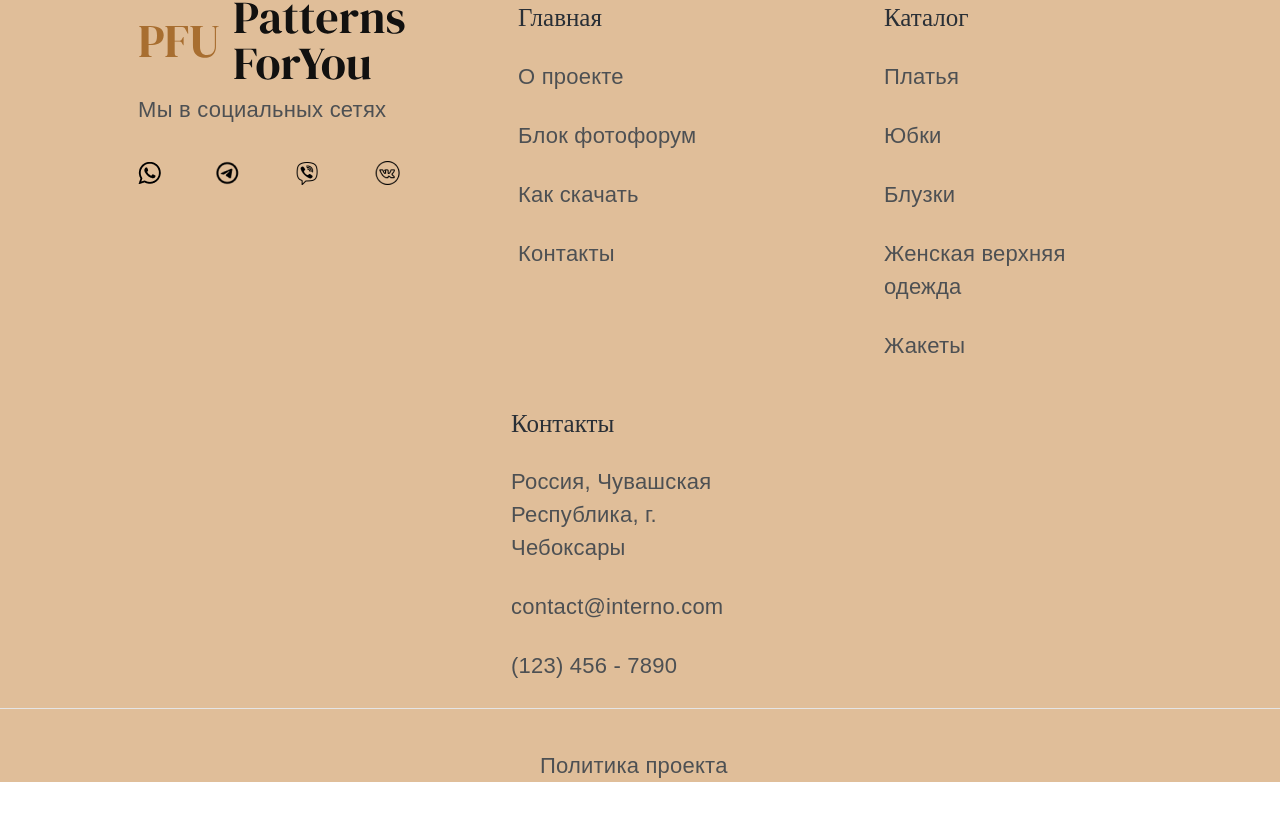
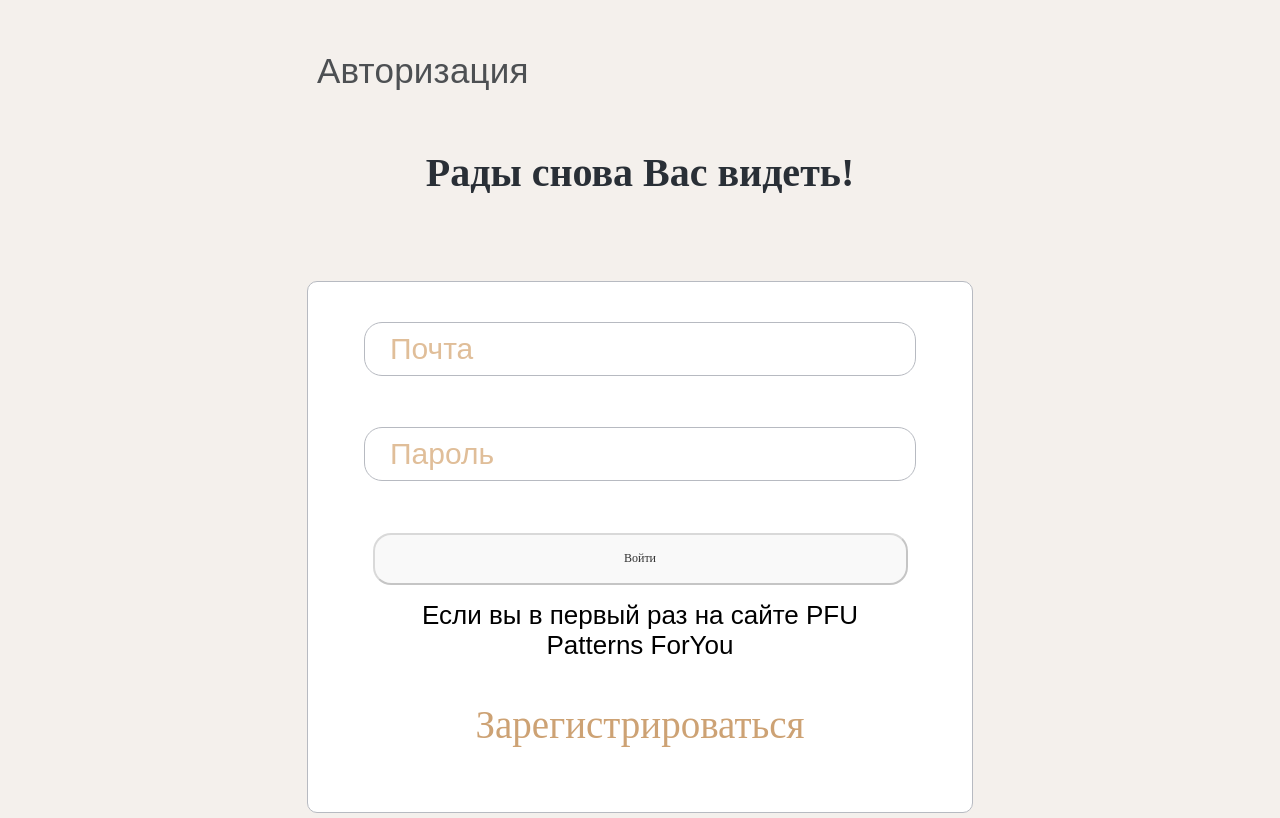
Before and after one commit to InnaRomanova/patterns-for-you, a React (Create React App) app: page /signin in a window 1280 px wide. Shown: the part 402-1220 px from the top of the page. Before the commit the page ends 1184 px from the top, so only its background shows below. Built offline with nearby package versions, Linux system fonts and the light colour scheme.

Commit message:
fix: signin

```diff
--- a/src/components/Login/SignIn.jsx
+++ b/src/components/Login/SignIn.jsx
@@ -5,10 +5,29 @@ import React from "react";
 import KatalogImageMobile from "../../images/Katalog-image-mobile.png";
 import KatalogImage from "../../images/Katalog-image.png";
 import { useMediaQuery } from "react-responsive";
+import { Link } from 'react-router-dom';
+import { useState, useEffect } from "react";
+import { isEmailValid, isPasswordValid, isEpmtyValid } from "../utils/validate";
 
 
-function SignIn() {
+function SignIn({ onLogin }) {
     const matchesMobile = useMediaQuery({ query: "(max-width: 999px)" });
+    const [email, setEmail] = useState('');
+    const [password, setPassword] = useState('');
+    const [isValidEmail, setIsValidEmail] = useState(false);
+    const [isValidPassword, setIsValidPassword] = useState(false);
+    const [isEpmty, setIsEpmty] = useState(false);
+
+    useEffect(() => {
+        isEmailValid(email) ? setIsValidEmail(true) : setIsValidEmail(false);
+        isPasswordValid(password) ? setIsValidPassword(true) : setIsValidPassword(false);
+        isEpmtyValid({ email, password }) ? setIsEpmty(true) : setIsEpmty(false);
+    }, [email, password])
+
+    function handleSubmit(e) {
+        e.preventDefault();
+        onLogin({ email, password })
+    }
 
 
     return (
@@ -18,6 +37,39 @@ function SignIn() {
                 {matchesMobile ? (<img src={KatalogImageMobile} className="katalogPatterns__image" />) :
                     (<img src={KatalogImage} className="katalogPatterns__image" />)}
             </div>
+
+            <div className="register">
+                <div className="katalogPatterns__block">
+                    <span className="katalogPatterns__navigate register__navigate">Авторизация</span>
+                </div>
+                {/*
+                <Link to="/">
+                    <img className="register__logo" src={Logo} alt="Логотип" /></Link> */}
+                <h2 className="register__title">Рады снова Вас видеть!</h2>
+
+                <form className="register__form" onSubmit={handleSubmit}>
+
+                    <input className="register__form-input"
+                        placeholder="Почта"
+                        value={email || ''}
+                        onChange={((event) => { setEmail(event.target.value) })}
+                        required />
+                    <span className={isValidEmail ? "register__span_hidden" : "register__span"}>Что-то пошло не так ...</span>
+
+                    <input className="register__form-input"
+                        placeholder="Пароль"
+                        type="password"
+                        value={password || ''}
+                        onChange={((event) => { setPassword(event.target.value) })}
+                        required />
+                    <span className={isValidPassword ? "register__span_hidden" : "register__span"}>Что-то пошло не так ...</span>
+
+                    {(isValidEmail && isValidPassword && isEpmty) ? (<button className="register__button-submit"
+                        type="submit">Войти</button>) : (<button className="register__button-submit_inactive" disabled>Войти</button>)}
+                    <div className="register__text">Если вы в первый раз на сайте PFU Patterns ForYou<Link to="/signup" className="register__enter">Зарегистрироваться</Link></div>
+
+                </form>
+            </div >
             <Footer />
         </>
     );
--- a/src/components/Register/SignUp.css
+++ b/src/components/Register/SignUp.css
@@ -1,6 +1,6 @@
 .register {
     margin: 0;
-    padding: 70px 307px 35px;
+    padding: 70px 307px 56px;
     background: #F4F0EC;
 }
 
@@ -26,7 +26,7 @@
     border: 1px solid #B7BAC1;
 }
 
-.form__span {
+.register__span {
     margin: 0 0 40px 0;
     padding: 0;
     font-style: normal;
@@ -38,7 +38,7 @@
 
 }
 
-.form__span_hidden {
+.register__span_hidden {
     opacity: 0;
     margin: 0 0 33px 0;
 }
@@ -51,6 +51,7 @@
     font-family: 'DM Serif Display', 'Regular', sans-serif;
     font-size: 30px;
     border-radius: 18px;
+    border: 1px solid #B7BAC1;
 }
 
 .register__form-input:focus {
@@ -63,3 +64,75 @@
     font-size: 30px;
     padding: 0 0 0 10px;
 }
+
+.register__button-submit {
+    margin: 0 0 40px;
+    padding: 0;
+    min-height: 52px;
+    background: #CDA274;
+    border-radius: 18px;
+    font-style: normal;
+    font-weight: 500;
+    font-size: 35px;
+    line-height: 125%;
+    text-align: center;
+    color: #FFFFFF;
+    width: 535px;
+    border: none;
+}
+
+.register__button-submit:hover {
+    opacity: 0.8;
+    cursor: pointer;
+}
+
+.register__button-submit_inactive {
+    width: 535px;
+    margin: 0 0 16px;
+    padding: 0;
+    min-height: 52px;
+    font-style: normal;
+    font-weight: 500;
+    font-size: 12px;
+    line-height: 15px;
+    text-align: center;
+    color: #000000;
+    background: #F8F8F8;
+    opacity: 0.8;
+    border-radius: 18px;
+}
+
+.register__text {
+    margin: 0;
+    padding: 0;
+    font-style: normal;
+    font-weight: 400;
+    font-size: 26px;
+    text-align: center;
+    color: black;
+    max-width: 459px;
+    font-family: 'DM Serif Display', 'Arial', sans-serif;
+    display: flex;
+    flex-direction: column;
+    gap: 40px;
+}
+
+.register__enter {
+    margin: 0 auto;
+    padding: 0;
+    font-style: normal;
+    font-weight: 400;
+    font-size: 39px;
+    line-height: 125%;
+    text-align: center;
+    color: #CDA274;
+    text-decoration: none;
+    min-width: 203px;
+    font-family: 'Jost';
+    height: 52px;
+}
+
+.register__enter:hover {
+    cursor: pointer;
+    opacity: 0.8;
+}
--- a/src/components/Register/SignUp.jsx
+++ b/src/components/Register/SignUp.jsx
@@ -10,7 +10,7 @@ import { isEmailValid, isNameValid, isPasswordValid, isEpmtyValid } from '../uti
 import { Link } from 'react-router-dom';
 
 
-function SignUp() {
+function SignUp({ onRegister }) {
     const matchesMobile = useMediaQuery({ query: "(max-width: 999px)" });
     const [name, setName] = useState('');
     const [email, setEmail] = useState('');
@@ -27,6 +27,11 @@ function SignUp() {
         isPasswordValid(password) ? setIsValidPassword(true) : setIsValidPassword(false);
         isEpmtyValid({ email, name, password }) ? setIsEpmty(true) : setIsEpmty(false);
     }, [email, name, password])
+
+    function handleSubmit(e) {
+        e.preventDefault();
+        onRegister({ name, email, password })
+    }
 
     return (
         <>
@@ -45,37 +50,36 @@ function SignUp() {
                     <img className="register__logo" src={Logo} alt="Логотип" /></Link> */}
                 <h2 className="register__title">Добро пожаловать!</h2>
 
-                <form className="register__form">
+                <form className="register__form" onSubmit={handleSubmit}>
                     <input className="register__form-input"
-                        placeholder="Ваше Имя"
+                        placeholder="Ваше имя"
                         value={name || ''}
                         onChange={((event) => { setName(event.target.value) })}
                         required />
-                    <span className={isValidName ? "form__span_hidden" : "form__span"}>Что-то пошло не так ...</span>
+                    <span className={isValidName ? "register__span_hidden" : "register__span"}>Что-то пошло не так ...</span>
 
-                    <label className="form__label">E-mail
-                        <input className="form__input"
+
+                    <input className="register__form-input"
+                        placeholder="Почта"
                         value={email || ''}
                         onChange={((event) => { setEmail(event.target.value) })}
                         required />
-                        <span className={isValidEmail ? "form__span_hidden" : "form__span"}>Что-то пошло не так ...</span>
-                    </label>
+                    <span className={isValidEmail ? "register__span_hidden" : "register__span"}>Что-то пошло не так ...</span>
 
-                    <label className="form__label">Пароль
-                        <input className="form__input"
+                    <input className="register__form-input"
+                        placeholder="Пароль"
                         type="password"
                         value={password || ''}
                         onChange={((event) => { setPassword(event.target.value) })}
                         required />
-                        <span className={isValidPassword ? "form__span_hidden" : "form__span"}>Что-то пошло не так ...</span>
-                    </label>
+                    <span className={isValidPassword ? "register__span_hidden" : "register__span"}>Что-то пошло не так ...</span>
 
-                    {(isValidEmail && isValidName && isValidPassword && isEpmty) ? (<button className="form__button-submit"
-                        type="submit">Зарегистрироваться</button>) : (<button className="form__button-submit_inactive" disabled>Зарегистрироваться</button>)}
-                    <div className="form__text">Уже зарегистрированы? <Link to="/signin" className="form__enter">Войти</Link></div>
+                    {(isValidEmail && isValidName && isValidPassword && isEpmty) ? (<button className="register__button-submit"
+                        type="submit">Зарегистрироваться</button>) : (<button className="register__button-submit_inactive" disabled>Зарегистрироваться</button>)}
+                    <div className="register__text">Если вы уже зарегистрированы на сайте PFU Patterns ForYou <Link to="/signin" className="register__enter">Войти</Link></div>
 
                 </form>
-            </div>
+            </div >
             <Footer />
         </>
     );
```
Also changed, not shown: 1 other file (tests, documents, lock files or other folders). Lines whose indentation alone changed are shown as unchanged.
